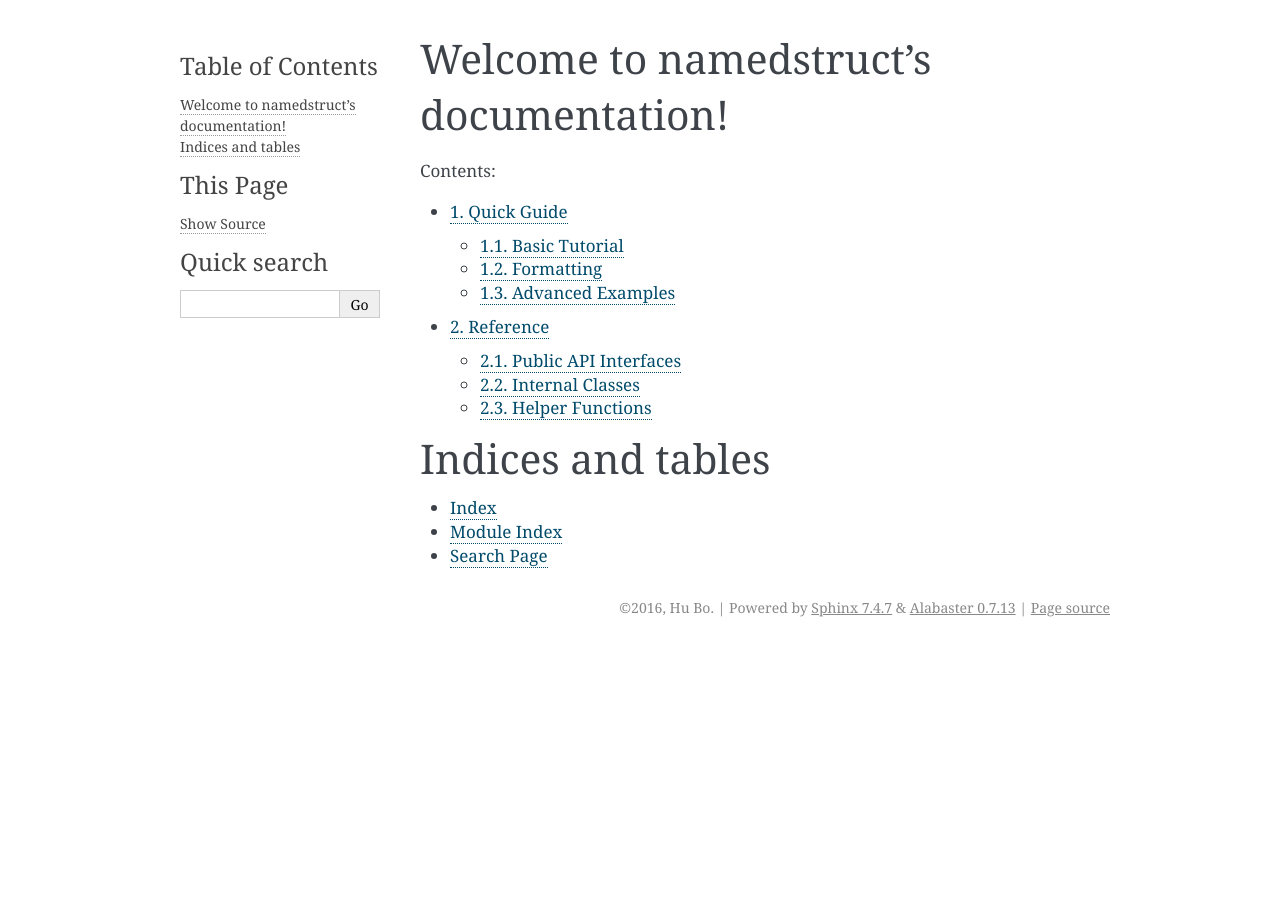
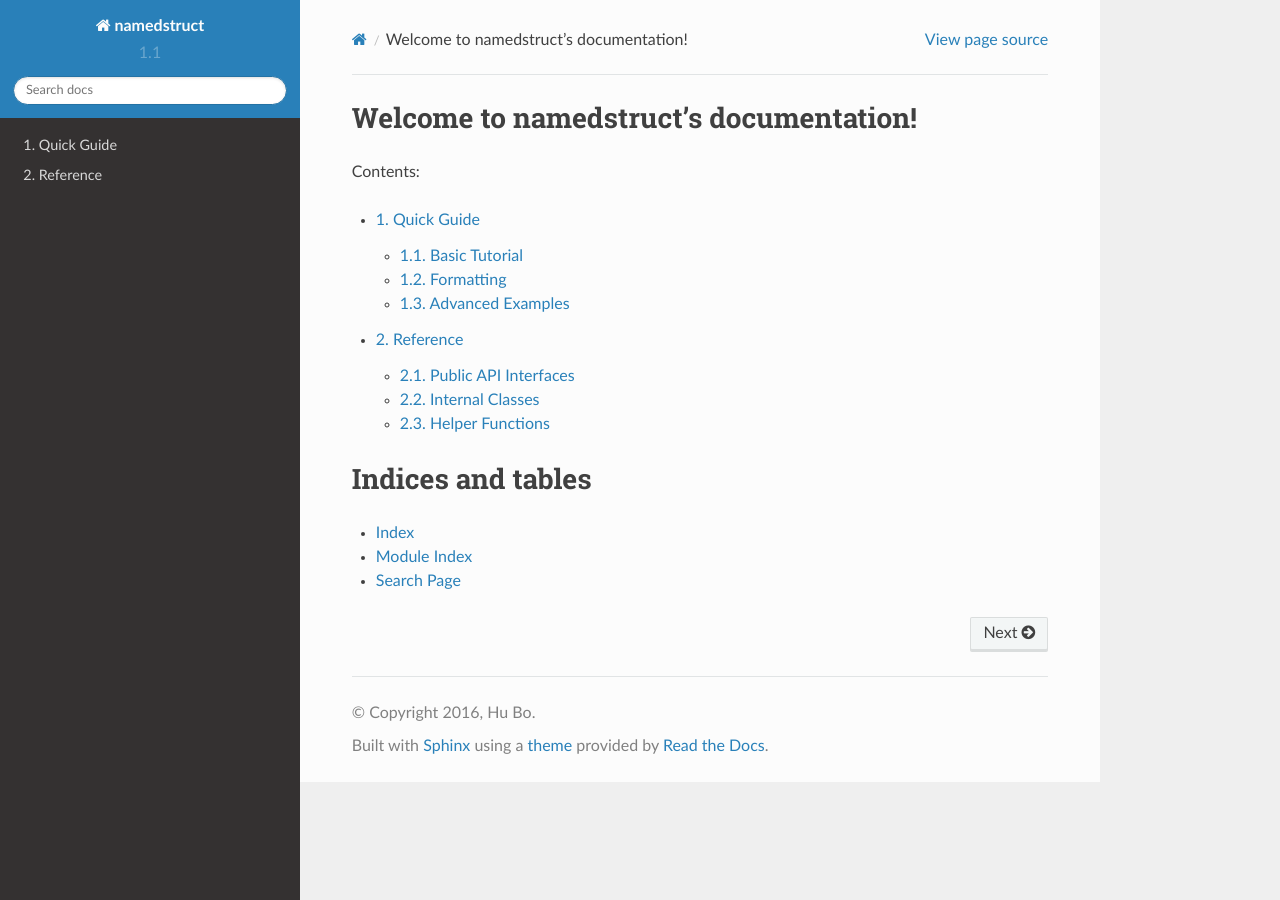
Before and after one commit to hubo1016/namedstruct, a Sphinx documentation site: the page built from doc/index.rst, in a window 1280 px wide. Built offline with Sphinx 7.4.7 and the Read the Docs theme 2.0.0, drawn with Linux system fonts in a browser that asks for light colours.

Commit message:
document improvement

```diff
--- a/doc/conf.py
+++ b/doc/conf.py
@@ -58,9 +58,9 @@ author = u'Hu Bo'
 # built documents.
 #
 # The short X.Y version.
-version = u'1.0'
+version = u'1.1'
 # The full version, including alpha/beta/rc tags.
-release = u'1.0.0'
+release = u'1.1.1'
 
 # The language for content autogenerated by Sphinx. Refer to documentation
 # for a list of supported languages.
@@ -111,7 +111,7 @@ todo_include_todos = False
 
 # The theme to use for HTML and HTML Help pages.  See the documentation for
 # a list of builtin themes.
-html_theme = 'alabaster'
+html_theme = 'sphinx_rtd_theme'
 
 # Theme options are theme-specific and customize the look and feel of a theme
 # further.  For a list of options available for each theme, see the
```
Also changed, not shown: 1 other file.
